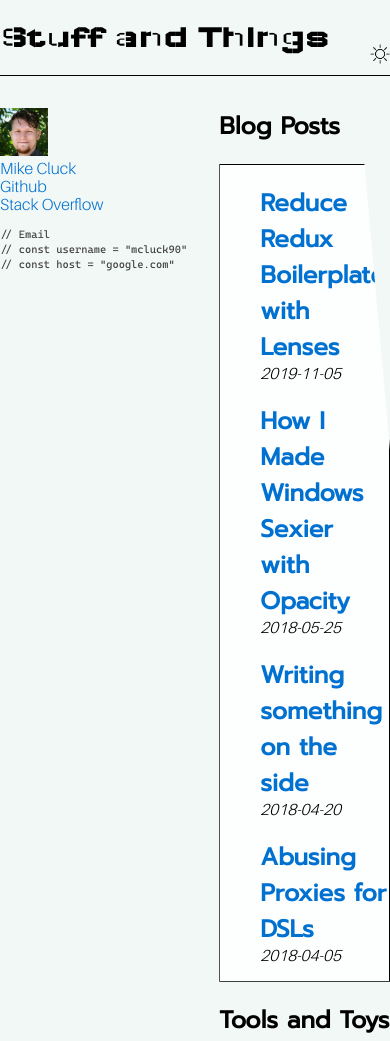
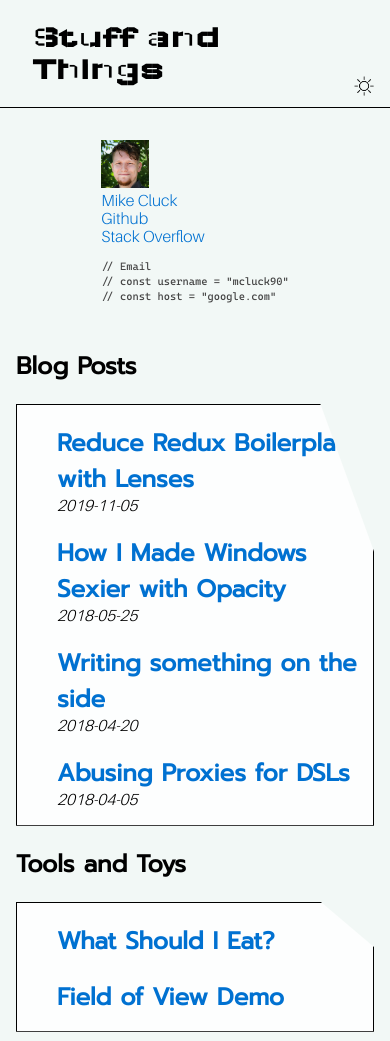
Before and after one commit to MCluck90/mcluck90.github.io, a plain HTML site: page index.html in a window 390 px wide. Shown: the top 1041 px of the page. Drawn offline with Linux system fonts and the light colour scheme.

Commit message:
Make site more mobile-friendly

```diff
--- a/blog/main.css
+++ b/blog/main.css
@@ -14,11 +14,6 @@ article {
   max-width: 970px;
   margin: 0 auto;
   margin-bottom: 2em;
-}
-@media (max-width: 970px) {
-  article {
-    padding: 0 2em 0 2em;
-  }
 }
 
 blockquote {
@@ -55,3 +50,13 @@ blockquote {
 .hidden-codeblock.visible > pre {
   display: inherit;
 }
+
+@media (max-width: 970px) {
+  header h1 {
+    margin-left: 1em;
+    margin-right: 1em;
+  }
+  article {
+    padding: 0 2em 0 2em;
+  }
+}
--- a/style.css
+++ b/style.css
@@ -92,3 +92,24 @@ main {
 .h-card code {
   font-size: 8pt;
 }
+
+@media (max-width: 970px) {
+  main {
+    flex-direction: column;
+  }
+
+  header h1 {
+    margin-left: 1em;
+  }
+  header .right {
+    margin-right: 1em;
+  }
+
+  .h-card {
+    margin: 0 auto;
+  }
+
+  .main {
+    padding: 1em;
+  }
+}
```
